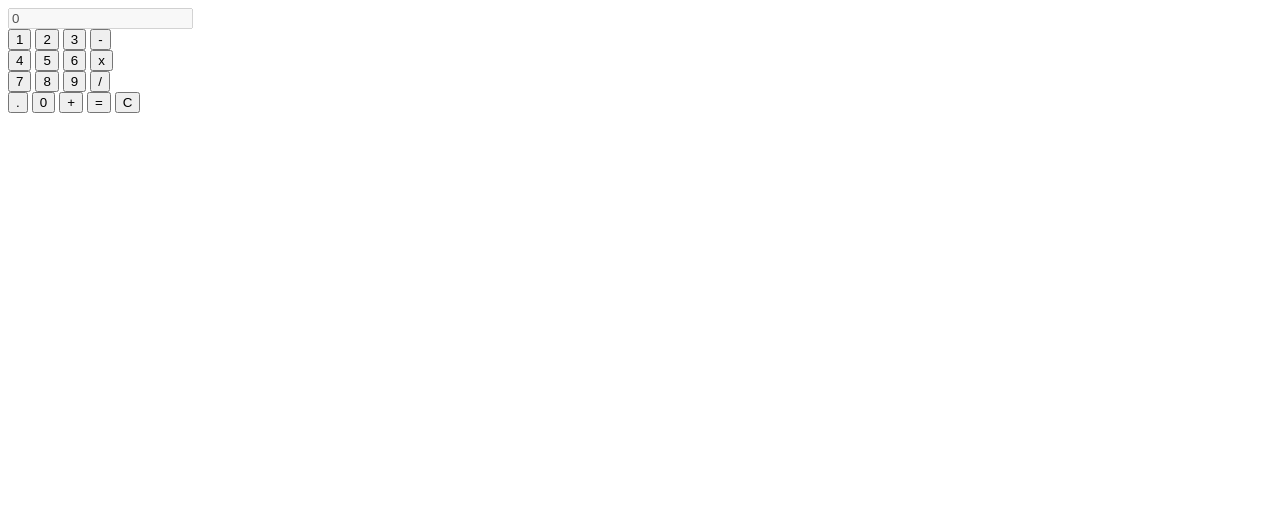
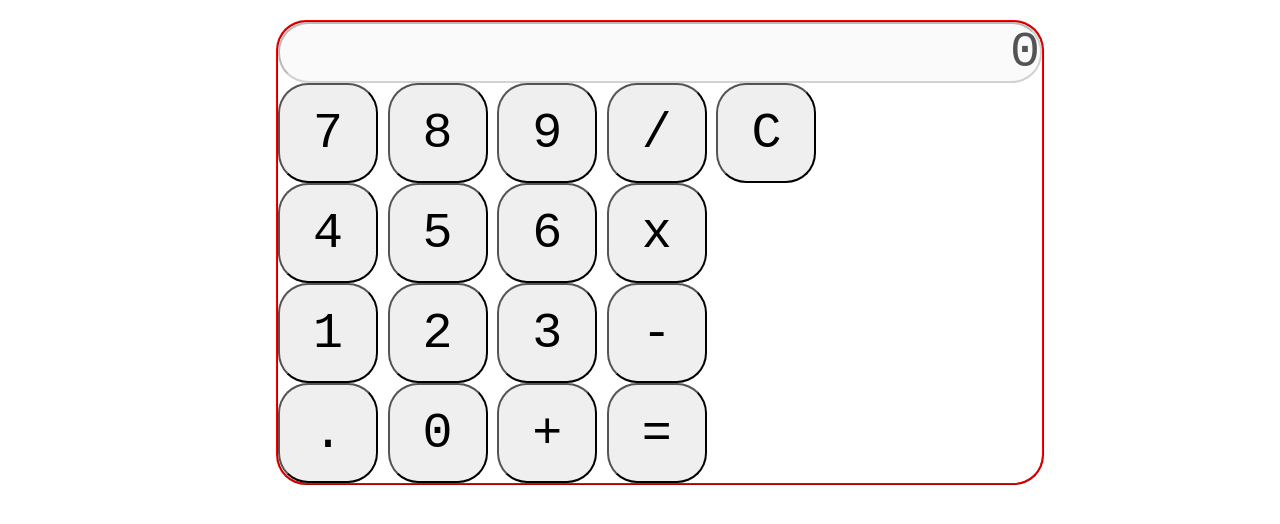
Before and after one commit to MartinHasi/odin-project-calculator, a plain HTML site: page index.html in a window 1280 px wide. Drawn offline with Linux system fonts and the light colour scheme.

Commit message:
index.html change rows
style.css
add css

script.js
small things

```diff
--- a/css/style.css
+++ b/css/style.css
@@ -0,0 +1,35 @@
+*{
+    font-family: 'Courier New', Courier, monospace;
+    box-sizing: border-box;
+    margin: 0;
+    padding: 0;
+}
+
+.page{
+    position: relative;
+    width: 60%;
+    left: 20%;
+    display: flex;
+    flex-wrap: wrap;
+    border: 2px red ridge;
+    margin: 20px;
+    border-radius: 30px;
+
+}
+#display{
+    width: 100%;
+    font-size: 50px;
+    text-align: end;
+    border-radius: 30px;
+
+}
+button{
+
+    width: 100px;
+    height: 100px;
+    font-size: 50px;
+    border-radius: 30px;
+}
+button:hover{
+    background-color: darkgrey;
+}
--- a/index.html
+++ b/index.html
@@ -12,26 +12,26 @@
         <br>
 
         <div class="btn_container">
-            <button class="number" value="1">1</button>
-            <button class="number" value="2">2</button>
-            <button class="number" value="3">3</button>
-            <button class="operator" value="-">-</button>
+            <button class="number" value="7">7</button>
+            <button class="number" value="8">8</button>
+            <button class="number" value="9">9</button>
+            <button class="operator" value="/">/</button>
+            <button class="operator" value="C">C</button>
             <br>
             <button class="number" value="4">4</button>
             <button class="number" value="5">5</button>
             <button class="number" value="6">6</button>
             <button class="operator" value="x">x</button>
             <br>
-            <button class="number" value="7">7</button>
-            <button class="number" value="8">8</button>
-            <button class="number" value="9">9</button>
-            <button class="operator" value="/">/</button>
+            <button class="number" value="1">1</button>
+            <button class="number" value="2">2</button>
+            <button class="number" value="3">3</button>
+            <button class="operator" value="-">-</button>
             <br>
             <button class="decimal" value=".">.</button>
             <button class="number" value="0">0</button>
             <button class="operator" value="+">+</button>
             <button class="equals" value="=">=</button>
-            <button class="operator" value="C">C</button>
         </div>
 
 
--- a/js/script.js
+++ b/js/script.js
@@ -8,6 +8,7 @@ let operator = '';
 
 btn.forEach(button => {
     button.addEventListener('click', (e) => {
+
         if((button.className === 'number' || button.className === 'decimal') && operator === '')
         {
             numValue1 += e.target.value;
```
